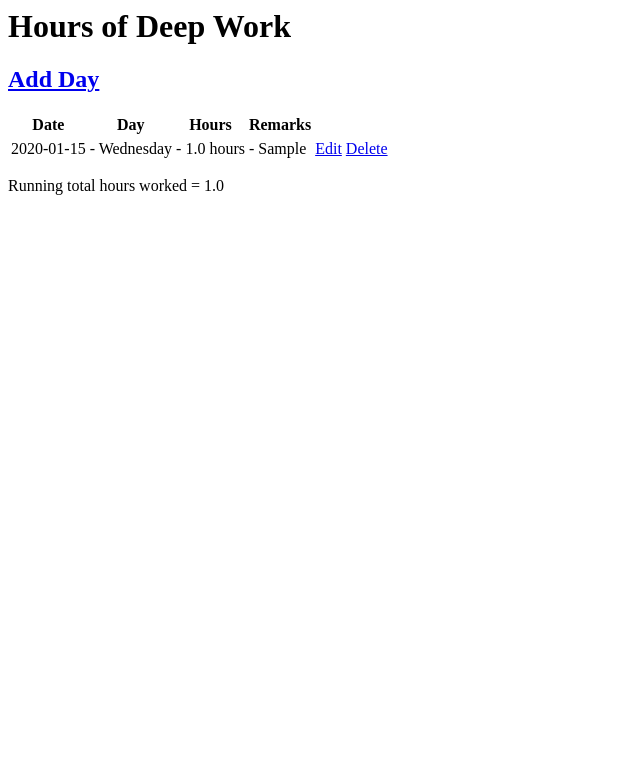
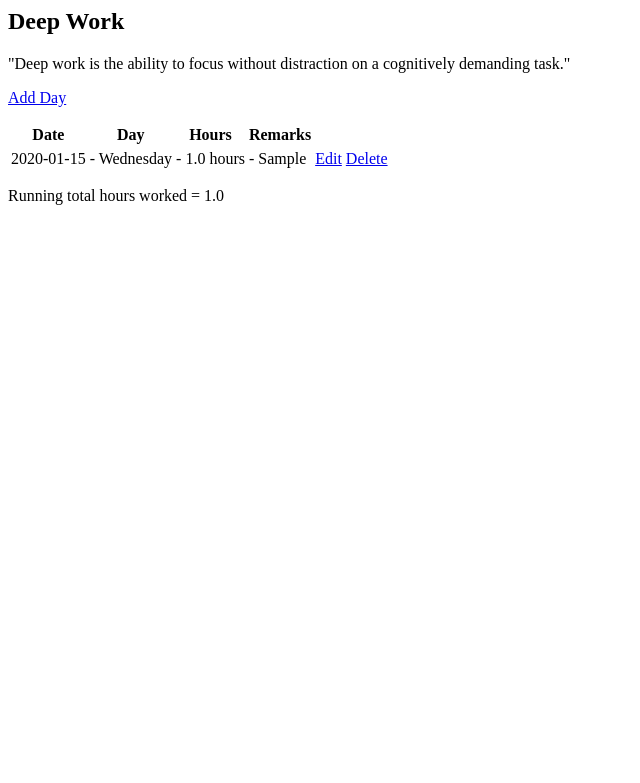
Before and after one commit to thomasjohncole/deepwork2, a Flask app: page / in a window 1280 px wide. Shown: the top 783 px of the page, without its empty margins (0-640 px from the left). Run offline with Flask 2, Linux system fonts and the light colour scheme; tables that the repository leaves empty hold one stand-in row (values such as "Sample post").

Commit message:
Add quote below header, some other minor formatting

```diff
--- a/templates/index.html
+++ b/templates/index.html
@@ -1,7 +1,9 @@
 <html>
 <body>
-    <h1>Hours of Deep Work</h1>
-    <h2><a href={{url_for('addDay')}}>Add Day</a></h2>
+    <h2>Deep Work</h2>
+    "Deep work is the ability to focus without distraction on a cognitively demanding task."
+
+    <p><a href={{url_for('addDay')}}>Add Day</a></p>
         <table>
 
         <tr><th>Date</th><th>Day</th><th>Hours</th><th>Remarks</th></tr>
```
